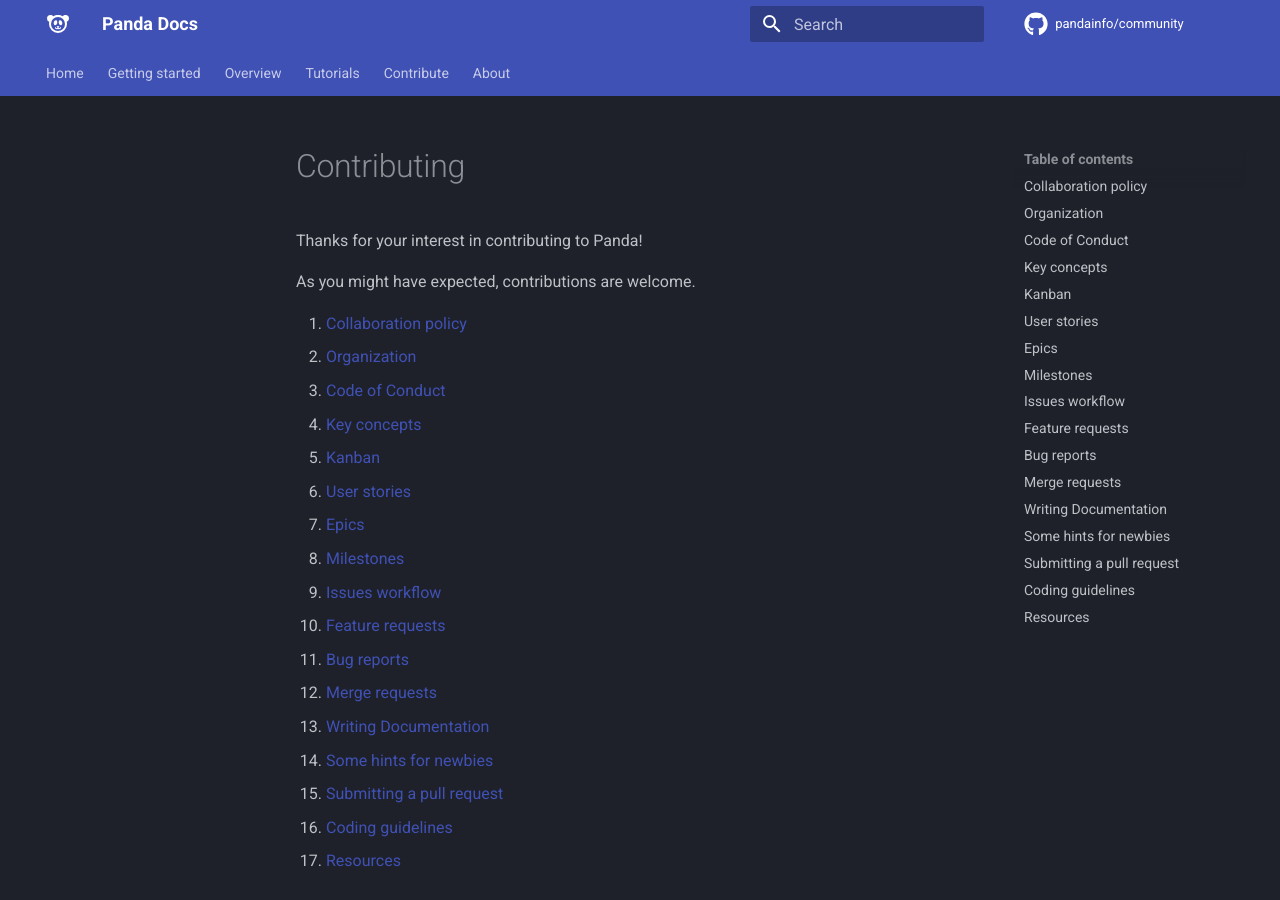
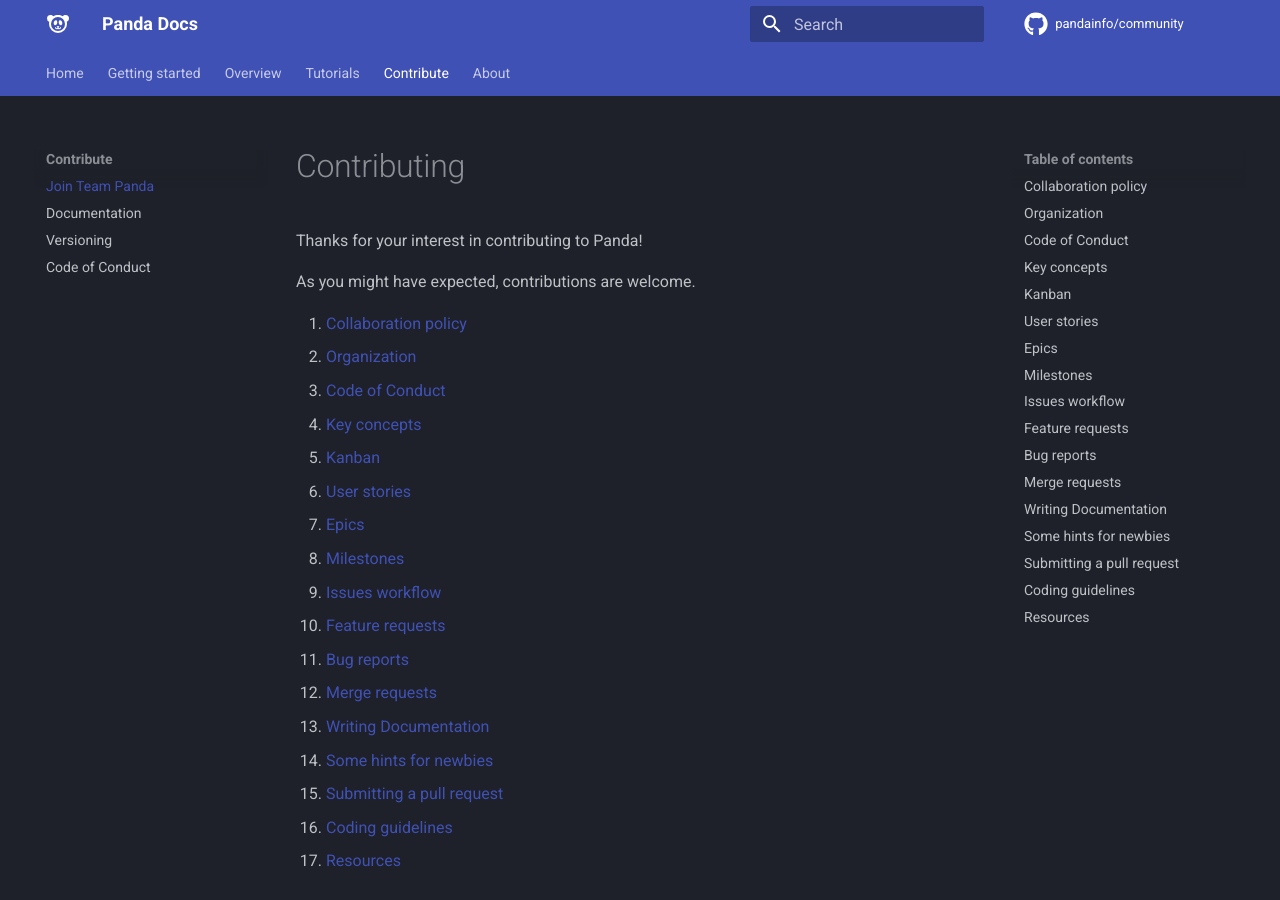
Before and after one commit to pandainfo/community, an MkDocs documentation site: the page built from docs/contributing.md, in a window 1280 px wide and 900 px high. Built offline with MkDocs 1.6.1 and Material for MkDocs 9.7.7, drawn with Linux system fonts in a browser that asks for light colours; comment, search, counter and statistics services are not loaded.

Commit message:
📝 Add contributing.md to mkdocs menu

```diff
--- a/mkdocs.yml
+++ b/mkdocs.yml
@@ -65,6 +65,7 @@ nav:
       - Languages: languages.md
       - Themes: themes.md
   - Contribute:
+      - Join Team Panda: contributing.md
       - Documentation: documentation.md
       - Versioning: versioning.md
       - Code of Conduct: code-of-conduct.md
```
